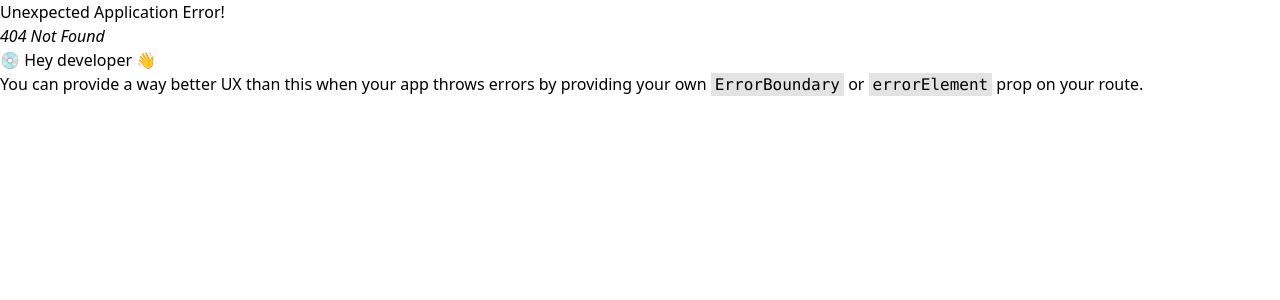
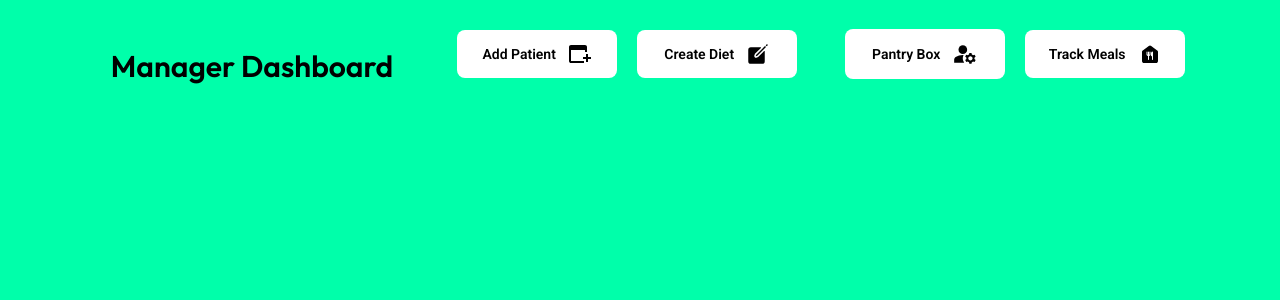
Before and after one commit to Irshad3786/HospitalFoodDelivery, a React (Vite) app in the folder frontend/: page /ManagerDashboard in a window 1280 px wide. Before the commit this address had no page. Shown: the top 300 px of the page. Built offline with nearby package versions, Linux system fonts and the light colour scheme.

Commit message:
added managerDashboard

```diff
--- a/frontend/src/App.jsx
+++ b/frontend/src/App.jsx
@@ -7,6 +7,7 @@ import {createBrowserRouter, Router, RouterProvider} from 'react-router-dom'
 import Management from './pages/Management'
 import Success from './pages/Success'
 import ManagerLogin from './pages/ManagerLogin'
+import ManagerDashboard from './pages/ManagerDashboard'
 
 function App() {
   const Router = createBrowserRouter([
@@ -26,6 +27,10 @@ function App() {
       path:'/ManagerLogin',
       element : <ManagerLogin/>
     },
+    {
+      path:'/ManagerDashboard',
+      element : <ManagerDashboard/>
+    },
 
   ])
   return (
--- /dev/null
+++ b/frontend/src/pages/ManagerDashboard.jsx
@@ -0,0 +1,29 @@
+import React from 'react'
+
+function ManagerDashboard() {
+  return (
+    <div>
+        <div className='bg-[#00FFAA] h-screen w-[100%] sm:h-screen '>
+            <div className='md:flex md:justify-center md:items-center md:gap-8 sm:flex'>
+                <div className='pt-6'><h1 className='font-outfit text-lg text-center font-semibold md:text-3xl md:p-6 '>Manager Dashboard</h1></div>
+                <div className='flex p-2 justify-between items-center md:gap-5 '>
+                    <div className='bg-white w-[48%]  rounded-lg flex justify-center items-center text-center '>
+                        <button className='font-roboto p-3 rounded-md flex justify-center items-center gap-3 text-sm font-semibold text-center md:w-40 '>Add Patient <svg xmlns="http://www.w3.org/2000/svg" width="24" height="24" viewBox="0 0 24 24"><path fill="currentColor" d="M18 20v-3h-3v-2h3v-3h2v3h3v2h-3v3zM3 21q-.825 0-1.412-.587T1 19V5q0-.825.588-1.412T3 3h14q.825 0 1.413.588T19 5v5h-2V8H3v11h13v2z"/></svg></button>
+                    </div>
+                    <div className='bg-white w-[48%]  rounded-lg flex justify-center items-center text-center'>
+                        <button className='font-roboto p-3 rounded-md flex justify-center items-center gap-3 text-sm font-semibold text-center md:w-40'> Create Diet <svg xmlns="http://www.w3.org/2000/svg" width="24" height="24" viewBox="0 0 512 512"><path fill="currentColor" d="M459.94 53.25a16.06 16.06 0 0 0-23.22-.56L424.35 65a8 8 0 0 0 0 11.31l11.34 11.32a8 8 0 0 0 11.34 0l12.06-12c6.1-6.09 6.67-16.01.85-22.38M399.34 90L218.82 270.2a9 9 0 0 0-2.31 3.93L208.16 299a3.91 3.91 0 0 0 4.86 4.86l24.85-8.35a9 9 0 0 0 3.93-2.31L422 112.66a9 9 0 0 0 0-12.66l-9.95-10a9 9 0 0 0-12.71 0"/><path fill="currentColor" d="M386.34 193.66L264.45 315.79A41.1 41.1 0 0 1 247.58 326l-25.9 8.67a35.92 35.92 0 0 1-44.33-44.33l8.67-25.9a41.1 41.1 0 0 1 10.19-16.87l122.13-121.91a8 8 0 0 0-5.65-13.66H104a56 56 0 0 0-56 56v240a56 56 0 0 0 56 56h240a56 56 0 0 0 56-56V199.31a8 8 0 0 0-13.66-5.65"/></svg>
+                        </button>
+                    </div>
+                </div>
+
+                <div className='flex p-2 justify-between items-center md:gap-5 '>
+                    <div className='bg-white w-[48%] rounded-lg   flex justify-center items-center text-center'><button className='font-roboto p-3 rounded-md flex justify-center items-center gap-3 text-sm font-semibold text-center md:w-40'>Pantry Box<svg xmlns="http://www.w3.org/2000/svg" width="26" height="26" viewBox="0 0 24 24"><path fill="currentColor" d="M10.67 13.02c-.22-.01-.44-.02-.67-.02c-2.42 0-4.68.67-6.61 1.82c-.88.52-1.39 1.5-1.39 2.53V20h9.26a6.96 6.96 0 0 1-.59-6.98"/><circle cx="10" cy="8" r="4" fill="currentColor"/><path fill="currentColor" d="M20.75 16c0-.22-.03-.42-.06-.63l1.14-1.01l-1-1.73l-1.45.49q-.48-.405-1.08-.63L18 11h-2l-.3 1.49q-.6.225-1.08.63l-1.45-.49l-1 1.73l1.14 1.01c-.03.21-.06.41-.06.63s.03.42.06.63l-1.14 1.01l1 1.73l1.45-.49q.48.405 1.08.63L16 21h2l.3-1.49q.6-.225 1.08-.63l1.45.49l1-1.73l-1.14-1.01c.03-.21.06-.41.06-.63M17 18c-1.1 0-2-.9-2-2s.9-2 2-2s2 .9 2 2s-.9 2-2 2"/></svg></button></div>
+                    <div className='bg-white w-[48%] rounded-lg   flex justify-center items-center text-center'><button className='font-roboto p-3 rounded-md flex justify-center items-center gap-3 text-sm font-semibold text-center md:w-40'>Track Meals <svg xmlns="http://www.w3.org/2000/svg" width="24" height="24" viewBox="0 0 24 24"><path fill="currentColor" d="M6 21q-.825 0-1.412-.587T4 19v-9q0-.475.213-.9t.587-.7l6-4.5q.525-.4 1.2-.4t1.2.4l6 4.5q.375.275.588.7T20 10v9q0 .825-.588 1.413T18 21zm4.5-3q.2 0 .35-.15t.15-.35V14q.625 0 1.063-.437T12.5 12.5V10q0-.2-.15-.35T12 9.5t-.35.15t-.15.35v2.5H11V10q0-.2-.15-.35t-.35-.15t-.35.15T10 10v2.5h-.5V10q0-.2-.15-.35T9 9.5t-.35.15t-.15.35v2.5q0 .625.438 1.063T10 14v3.5q0 .2.15.35t.35.15m4 0q.2 0 .35-.15t.15-.35v-7.35q0-.275-.187-.462T14.35 9.5q-.675 0-1.012.625T13 11.5v2q0 .4.363.563T14 14.5v3q0 .2.15.35t.35.15"/></svg></button></div>
+                </div>
+            </div>
+        </div>
+    </div>
+  )
+}
+
+export default ManagerDashboard
--- a/frontend/src/pages/ManagerLogin.jsx
+++ b/frontend/src/pages/ManagerLogin.jsx
@@ -1,11 +1,13 @@
 import axios from 'axios';
 import React, { useState } from 'react'
-import { Form, Link } from 'react-router-dom'
+import { Form, Link, useNavigate } from 'react-router-dom'
 import { ToastContainer, toast } from 'react-toastify';
 
 function ManagerLogin() {
   const [Email , setEmail] = useState('')
   const [Password , setPassword] = useState('')
+
+  const Navigate = useNavigate()
 
   const Submit =()=>{
     if(!Email || !Password){
@@ -13,7 +15,9 @@ function ManagerLogin() {
     }else{
       axios.post(`${import.meta.env.VITE_BACKEND_URL}/ManagerLogin`,{Email,Password},{ withCredentials: true })
       .then((res)=>{
-        console.log(res);
+        if(res.data.message === "User Authenticated"){
+          Navigate('/ManagerDashboard')
+        }
       })
       .catch((error)=>{
         console.log(error);
```
